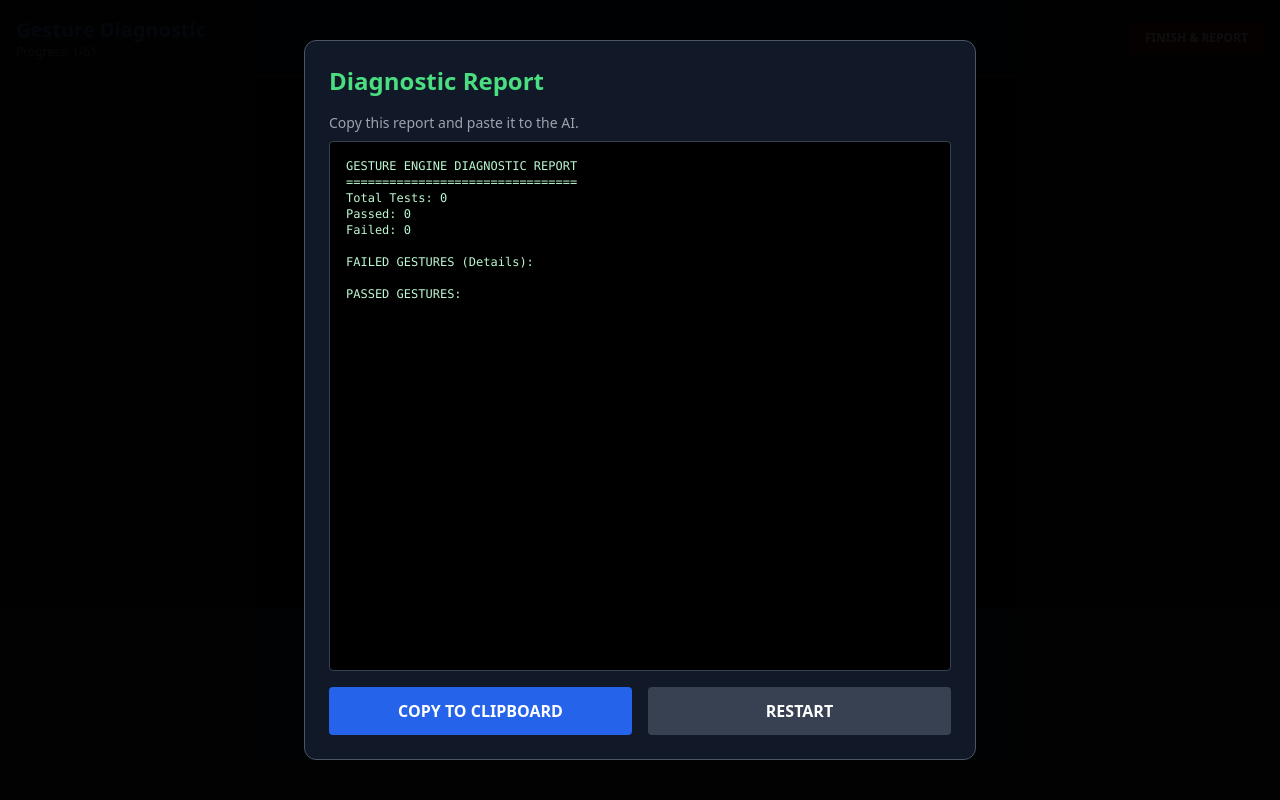
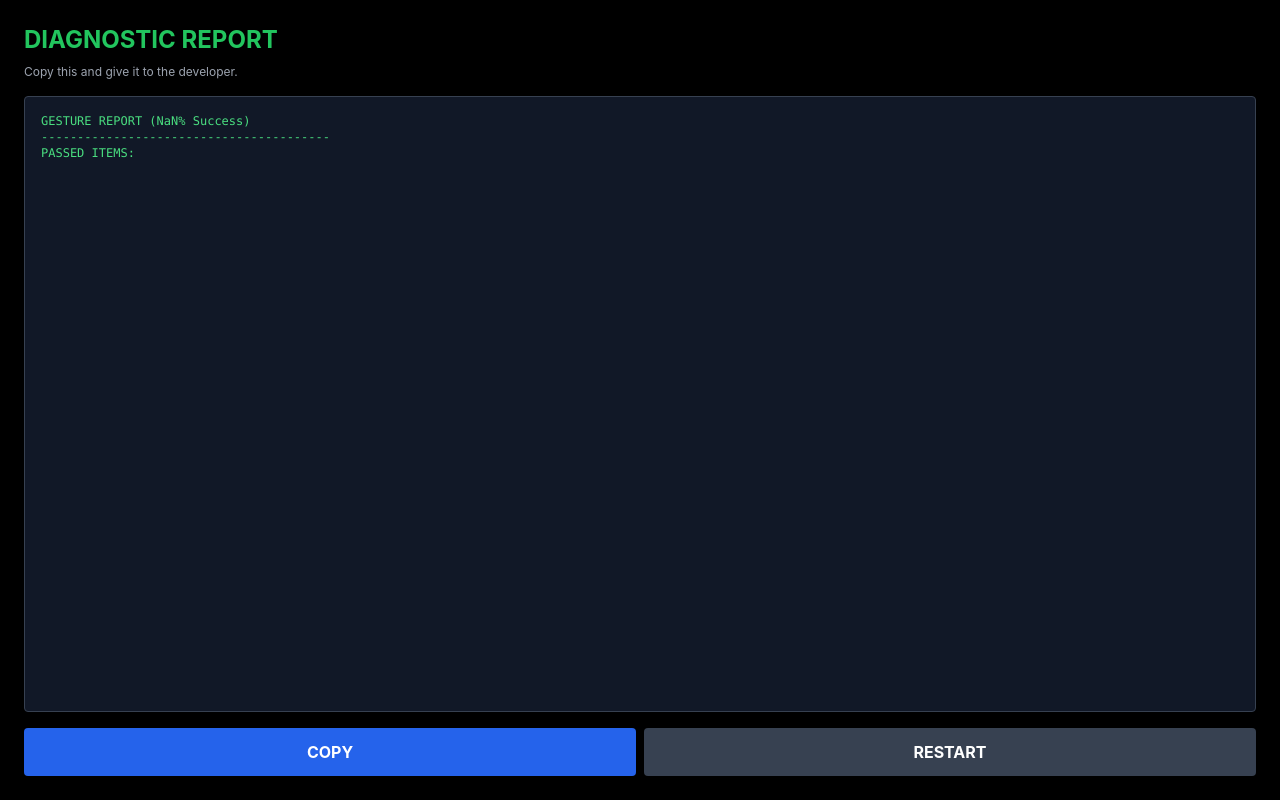
Before and after one commit to nunya42000-lab/AmandaJordan, a plain HTML site: page index.html in a window 1280 px wide. Both pictures are taken after a click on the button "FINISH & REPORT". Drawn offline with nearby package versions, Linux system fonts and the light colour scheme.

Commit message:
Update index.html

```diff
--- a/index.html
+++ b/index.html
@@ -3,62 +3,108 @@
 <head>
     <meta charset="UTF-8">
     <meta name="viewport" content="width=device-width, initial-scale=1.0, maximum-scale=1.0, user-scalable=no">
-    <title>Gesture Engine Tester</title>
+    <title>Clean Gesture Tester</title>
     <script src="https://cdn.tailwindcss.com"></script>
     <style>
-        body { touch-action: none; overscroll-behavior: none; background: #111; color: #eee; }
-        #trail-canvas { position: absolute; top: 0; left: 0; width: 100%; height: 100%; pointer-events: none; z-index: 50; }
-        .log-item { font-family: monospace; font-size: 0.8rem; border-bottom: 1px solid #333; padding: 4px; }
-        .log-fail { color: #f87171; }
-        .log-pass { color: #4ade80; }
+        body {
+            background-color: #000;
+            color: #fff;
+            overflow: hidden;
+            touch-action: none;
+            user-select: none;
+            font-family: 'Inter', sans-serif;
+        }
+
+        /* The Ghost UI Layer - Clicks pass through this */
+        #ghost-ui {
+            position: absolute;
+            inset: 0;
+            display: flex;
+            flex-direction: column;
+            align-items: center;
+            justify-content: center;
+            pointer-events: none; /* KEY: This lets you swipe through text */
+            z-index: 10;
+        }
+
+        #trail-canvas {
+            position: absolute;
+            top: 0;
+            left: 0;
+            width: 100%;
+            height: 100%;
+            pointer-events: none;
+            z-index: 5;
+        }
+
+        .status-bar {
+            position: absolute;
+            top: 0;
+            left: 0;
+            right: 0;
+            padding: 10px 20px;
+            display: flex;
+            justify-content: space-between;
+            pointer-events: none; /* Let clicks pass */
+            z-index: 20;
+        }
+
+        /* Buttons need pointer events back */
+        .interactive-btn {
+            pointer-events: auto;
+            cursor: pointer;
+        }
+
+        /* Animations */
+        @keyframes flashGreen { 0% { background: rgba(0,255,0,0.5); } 100% { background: transparent; } }
+        @keyframes flashRed { 0% { background: rgba(255,0,0,0.5); } 100% { background: transparent; } }
+        .flash-pass { animation: flashGreen 0.3s ease-out; }
+        .flash-fail { animation: flashRed 0.3s ease-out; }
     </style>
 </head>
-<body class="h-screen flex flex-col">
+<body id="app-body">
 
-    <div class="p-4 bg-gray-900 border-b border-gray-700 flex justify-between items-center z-10">
-        <div>
-            <h1 class="text-xl font-bold text-blue-500">Gesture Diagnostic</h1>
-            <div class="text-xs text-gray-400">Progress: <span id="progress-lbl">0/0</span></div>
+    <canvas id="trail-canvas"></canvas>
+
+    <div class="status-bar">
+        <div class="text-xs text-gray-500 font-mono">
+            TEST: <span id="progress-display">0/0</span>
         </div>
-        <button id="finish-btn" class="bg-red-900 hover:bg-red-700 text-white px-4 py-2 rounded text-xs font-bold">FINISH & REPORT</button>
+        <button id="end-early-btn" class="interactive-btn bg-red-900/50 hover:bg-red-700 text-white text-[10px] px-2 py-1 rounded border border-red-800">
+            FINISH & REPORT
+        </button>
     </div>
 
-    <div id="test-area" class="flex-grow relative flex flex-col items-center justify-center p-6">
-        <canvas id="trail-canvas"></canvas>
-
-        <div class="z-10 text-center pointer-events-none">
-            <h2 class="text-gray-500 text-sm uppercase tracking-widest mb-2">Please Perform</h2>
-            <div id="current-gesture-name" class="text-4xl md:text-6xl font-black text-white mb-4 animate-pulse">LOADING...</div>
-            <div id="attempts-lbl" class="text-xl font-bold text-yellow-500">Attempt 1 of 3</div>
-            <div id="feedback-lbl" class="h-8 text-sm mt-2 font-mono text-gray-400">Waiting for input...</div>
+    <div id="ghost-ui">
+        <div id="instruction-label" class="text-gray-600 text-sm uppercase tracking-[0.2em] mb-2">PERFORM</div>
+        <div id="gesture-name" class="text-5xl md:text-7xl font-black text-white/20 text-center px-4 leading-tight transition-all duration-200">
+            LOADING...
         </div>
+        <div id="feedback-sub" class="mt-4 text-xl font-mono text-yellow-500/80 h-6">Attempt 1/3</div>
+        <div id="last-detected" class="mt-2 text-xs font-mono text-gray-600 h-4"></div>
     </div>
 
-    <div class="h-48 bg-gray-800 border-t border-gray-600 overflow-y-auto p-2 z-10" id="log-container">
-        </div>
-
-    <div id="report-modal" class="fixed inset-0 bg-black bg-opacity-95 hidden z-[100] flex items-center justify-center p-4">
-        <div class="bg-gray-900 border border-gray-600 rounded-xl p-6 w-full max-w-2xl h-full max-h-[90vh] flex flex-col">
-            <h2 class="text-2xl font-bold mb-4 text-green-400">Diagnostic Report</h2>
-            <p class="text-sm text-gray-400 mb-2">Copy this report and paste it to the AI.</p>
-            <textarea id="report-text" class="flex-grow bg-black p-4 font-mono text-xs text-green-200 rounded border border-gray-700 resize-none mb-4 focus:outline-none"></textarea>
-            <div class="flex gap-4">
-                <button id="copy-btn" class="flex-1 bg-blue-600 hover:bg-blue-500 text-white font-bold py-3 rounded">COPY TO CLIPBOARD</button>
-                <button onclick="location.reload()" class="flex-1 bg-gray-700 hover:bg-gray-600 text-white font-bold py-3 rounded">RESTART</button>
-            </div>
+    <div id="report-modal" class="fixed inset-0 bg-black z-50 hidden flex flex-col p-6">
+        <h1 class="text-2xl font-bold text-green-500 mb-2">DIAGNOSTIC REPORT</h1>
+        <p class="text-gray-400 text-xs mb-4">Copy this and give it to the developer.</p>
+        <textarea id="report-output" class="flex-grow bg-gray-900 border border-gray-700 text-green-400 font-mono text-xs p-4 rounded resize-none mb-4 outline-none"></textarea>
+        <div class="flex gap-2 h-12">
+            <button id="copy-btn" class="flex-1 bg-blue-600 hover:bg-blue-500 text-white font-bold rounded interactive-btn">COPY</button>
+            <button onclick="location.reload()" class="flex-1 bg-gray-700 hover:bg-gray-600 text-white font-bold rounded interactive-btn">RESTART</button>
         </div>
     </div>
 
     <script type="module">
         import { GestureEngine } from './gestures.js';
 
-        // --- 1. THE COMPLETE GESTURE LIST (Hardcoded from your settings.js) ---
-        const ALL_GESTURES = [
+        // --- THE FULL LIST ---
+        const TEST_QUEUE = [
             // Basics
             'tap', 'double_tap', 'triple_tap', 'long_tap',
 
-            // Spatial
-            'motion_tap_spatial_any', 'motion_tap_spatial_up', 'motion_tap_spatial_down', 'motion_tap_spatial_left', 'motion_tap_spatial_right',
+            // Spatial Taps
+            'motion_tap_spatial_any',
+            'motion_tap_spatial_up', 'motion_tap_spatial_down', 'motion_tap_spatial_left', 'motion_tap_spatial_right',
 
             // 3-Tap Lines
             'triple_tap_spatial_line_up', 'triple_tap_spatial_line_down', 'triple_tap_spatial_line_left', 'triple_tap_spatial_line_right',
@@ -66,166 +112,152 @@
             // Corners
             'triple_tap_spatial_corner_ne', 'triple_tap_spatial_corner_nw', 'triple_tap_spatial_corner_se', 'triple_tap_spatial_corner_sw',
 
-            // Boomerangs
-            'triple_tap_spatial_boomerang_up', 'triple_tap_spatial_boomerang_down', 'triple_tap_spatial_boomerang_left', 'triple_tap_spatial_boomerang_right',
-
-            // Multi-Touch Taps
-            'tap_2f_any', 'double_tap_2f_any', 'triple_tap_2f_any', 'long_tap_2f_any',
-            'tap_3f_any', 'double_tap_3f_any', 'triple_tap_3f_any', 'long_tap_3f_any',
+            // Multi-Touch
+            'tap_2f_any', 'double_tap_2f_any', 'triple_tap_2f_any',
+            'tap_3f_any', 'double_tap_3f_any', 'triple_tap_3f_any',
 
             // Swipes
             'swipe_up', 'swipe_down', 'swipe_left', 'swipe_right',
             'swipe_long_up', 'swipe_long_down', 'swipe_long_left', 'swipe_long_right',
 
-            // Multi-Touch Swipes
+            // Multi-Swipes
             'swipe_up_2f', 'swipe_down_2f', 'swipe_left_2f', 'swipe_right_2f',
             'pinch_swipe_any_2f', 'expand_swipe_any_2f',
-            'swipe_up_3f', 'swipe_down_3f', 'swipe_left_3f', 'swipe_right_3f',
 
             // Shapes
             'boomerang_up', 'boomerang_down', 'boomerang_left', 'boomerang_right',
             'zigzag_up', 'zigzag_down', 'zigzag_left', 'zigzag_right',
 
-            // Complex Shapes
+            // Complex
             'square_cw', 'square_ccw',
-            'triangle_cw', 'triangle_ccw',
-            'u_shape_up_cw', 'u_shape_down_cw'
+            'triangle_cw', 'triangle_ccw'
         ];
 
-        // --- 2. STATE ---
+        // --- STATE ---
         let currentIndex = 0;
-        let attempts = 0;
+        let attempts = 1;
         let results = [];
-        let engine = null;
-        let trailCtx = null;
-        let fadeTimer = null;
+        let engine;
+        let trailCtx;
+        let fadeTimer;
 
-        // --- 3. UI ELEMENTS ---
-        const uiName = document.getElementById('current-gesture-name');
-        const uiAttempts = document.getElementById('attempts-lbl');
-        const uiFeedback = document.getElementById('feedback-lbl');
-        const uiProgress = document.getElementById('progress-lbl');
-        const logContainer = document.getElementById('log-container');
-        const reportModal = document.getElementById('report-modal');
-        const reportText = document.getElementById('report-text');
+        // --- DOM ---
+        const els = {
+            body: document.getElementById('app-body'),
+            name: document.getElementById('gesture-name'),
+            sub: document.getElementById('feedback-sub'),
+            detected: document.getElementById('last-detected'),
+            progress: document.getElementById('progress-display'),
+            canvas: document.getElementById('trail-canvas'),
+            modal: document.getElementById('report-modal'),
+            report: document.getElementById('report-output'),
+            copyBtn: document.getElementById('copy-btn'),
+            endBtn: document.getElementById('end-early-btn')
+        };
 
-        // --- 4. ENGINE INIT ---
+        // --- INIT ---
         function init() {
-            // Setup Visual Trail Canvas
-            const cvs = document.getElementById('trail-canvas');
-            cvs.width = window.innerWidth;
-            cvs.height = window.innerHeight;
-            trailCtx = cvs.getContext('2d');
+            // 1. Setup Canvas
+            els.canvas.width = window.innerWidth;
+            els.canvas.height = window.innerHeight;
+            trailCtx = els.canvas.getContext('2d');
 
-            // Initialize Engine
+            // 2. Setup Engine
             engine = new GestureEngine(document.body, {
                 debug: true,
-                tapDelay: 300, // Matching your default
+                tapDelay: 300,
                 swipeThreshold: 30
             }, {
-                onGesture: handleGesture,
-                onContinuous: (d) => uiFeedback.innerText = `Continuous: ${d.type}`,
+                onGesture: (d) => checkGesture(d),
+                onContinuous: (d) => { /* Ignore continuous for specific tests unless needed */ },
                 onDebug: (msg) => console.log(msg)
             });
 
-            // IMPORTANT: Unblock ALL gestures
-            engine.updateAllowed(ALL_GESTURES);
+            // 3. Unblock all gestures
+            engine.updateAllowed(TEST_QUEUE);
 
-            // Start First Test
-            loadTest();
+            // 4. Start Test
+            loadNext();
 
-            // Trail drawing logic
+            // 5. Drawing Listeners
             document.body.addEventListener('pointermove', drawTrail);
-            document.body.addEventListener('pointerdown', () => {
-                // Clear canvas on new touch
-                trailCtx.clearRect(0,0, cvs.width, cvs.height);
-                clearTimeout(fadeTimer);
-            });
-            document.body.addEventListener('pointerup', () => {
-                // Fade out after a second
-                fadeTimer = setTimeout(() => trailCtx.clearRect(0,0, cvs.width, cvs.height), 1000);
-            });
+            document.body.addEventListener('pointerdown', startTrail);
         }
 
-        function drawTrail(e) {
-            if(e.buttons === 0) return;
-            trailCtx.lineWidth = 5;
-            trailCtx.lineCap = 'round';
-            trailCtx.strokeStyle = 'rgba(74, 222, 128, 0.5)'; // Green
-            trailCtx.lineTo(e.clientX, e.clientY);
-            trailCtx.stroke();
-            trailCtx.beginPath();
-            trailCtx.moveTo(e.clientX, e.clientY);
-        }
-
-        // --- 5. TEST LOGIC ---
-        function loadTest() {
-            if(currentIndex >= ALL_GESTURES.length) {
+        // --- LOGIC ---
+        function loadNext() {
+            if (currentIndex >= TEST_QUEUE.length) {
                 finish();
                 return;
             }
 
-            const g = ALL_GESTURES[currentIndex];
-            uiName.textContent = g.replace(/_/g, ' ').toUpperCase();
-            uiName.className = "text-4xl md:text-6xl font-black text-white mb-4"; // Reset colors
+            const target = TEST_QUEUE[currentIndex];
+            els.name.textContent = target.replace(/_/g, ' ').replace('spatial', '').trim();
+            els.name.style.color = 'rgba(255,255,255,0.2)'; // Reset color
+
             attempts = 1;
             updateStatus();
-            uiFeedback.textContent = "Waiting...";
-            uiProgress.textContent = `${currentIndex + 1}/${ALL_GESTURES.length}`;
+            els.detected.textContent = "";
+            els.progress.textContent = `${currentIndex + 1}/${TEST_QUEUE.length}`;
         }
 
         function updateStatus() {
-            uiAttempts.textContent = `Attempt ${attempts} of 3`;
-            if(attempts === 1) uiAttempts.className = "text-xl font-bold text-green-500";
-            if(attempts === 2) uiAttempts.className = "text-xl font-bold text-yellow-500";
-            if(attempts === 3) uiAttempts.className = "text-xl font-bold text-red-500";
+            els.sub.textContent = `Attempt ${attempts}/3`;
+            els.sub.style.color = attempts === 1 ? '#4ade80' : (attempts === 2 ? '#facc15' : '#f87171');
         }
 
-        function handleGesture(data) {
-            if(currentIndex >= ALL_GESTURES.length) return;
+        function checkGesture(data) {
+            if (currentIndex >= TEST_QUEUE.length) return;
 
-            const target = ALL_GESTURES[currentIndex];
-            const detected = data.id; // Specific ID from engine
-            const detectedName = data.name; // ID passed back usually
+            const target = TEST_QUEUE[currentIndex];
+            const detectedID = data.id;
 
-            let passed = false;
+            let isMatch = false;
 
-            // --- MATCHING LOGIC ---
-            // 1. Exact Match
-            if (detected === target) passed = true;
+            // 1. Exact
+            if (detectedID === target) isMatch = true;
 
-            // 2. Wildcard Match (Target is "swipe_any", Detected is "swipe_up")
-            if (!passed && target.includes('_any')) {
-                const base = target.replace('_any', ''); // e.g., "tap_2f"
-                if (detected.startsWith(base)) passed = true;
+            // 2. Wildcards (e.g. target="swipe_any", detected="swipe_up" -> PASS)
+            if (!isMatch && target.endsWith('_any')) {
+                const base = target.replace('_any', '');
+                if (detectedID.startsWith(base)) isMatch = true;
             }
 
-            // 3. Reverse Wildcard (Target is "swipe_up", Detected is "swipe_long_up" - usually accept stricter)
-            if (!passed && detected.includes('long') && !target.includes('long')) {
-                 // Allow long swipe to pass normal swipe test
-                 if(detected.replace('long_', '') === target) passed = true;
+            // 3. Relaxed Long Swipes (target="swipe_up", detected="swipe_long_up" -> PASS)
+            if (!isMatch && detectedID.includes('long') && !target.includes('long')) {
+                if (detectedID.replace('long_', '') === target) isMatch = true;
             }
 
-            // --- RESULT HANDLING ---
-            if (passed) {
-                log(`PASS: ${target}`, true);
-                flashScreen('green');
-                results.push({ target: target, result: 'PASS', attempts: attempts });
+            els.detected.textContent = `Saw: ${detectedID}`;
+
+            if (isMatch) {
+                // Success
+                flash('flash-pass');
+                results.push({ target, status: 'PASS', attempts, detected: detectedID });
+
+                // Visual feedback before moving on
+                els.name.style.color = '#4ade80'; // Green text
+                els.name.textContent = "YES";
+
                 setTimeout(() => {
                     currentIndex++;
-                    loadTest();
-                }, 500);
+                    loadNext();
+                }, 400);
+
             } else {
-                log(`FAIL: Expected ${target}, Got ${detected}`, false);
-                uiFeedback.textContent = `Detected: ${detected}`;
-                flashScreen('red');
+                // Fail
+                flash('flash-fail');
 
                 if (attempts >= 3) {
-                    results.push({ target: target, result: 'FAIL', got: detected });
+                    results.push({ target, status: 'FAIL', attempts, detected: detectedID });
+
+                    els.name.style.color = '#f87171'; // Red text
+                    els.name.textContent = "SKIP";
+
                     setTimeout(() => {
                         currentIndex++;
-                        loadTest();
-                    }, 500);
+                        loadNext();
+                    }, 400);
                 } else {
                     attempts++;
                     updateStatus();
@@ -233,55 +265,71 @@
             }
         }
 
-        function log(msg, success) {
-            const div = document.createElement('div');
-            div.textContent = msg;
-            div.className = `log-item ${success ? 'log-pass' : 'log-fail'}`;
-            logContainer.prepend(div);
+        function flash(className) {
+            els.body.classList.remove('flash-pass', 'flash-fail');
+            void els.body.offsetWidth; // Trigger reflow
+            els.body.classList.add(className);
         }
 
-        function flashScreen(color) {
-            const el = document.getElementById('test-area');
-            const originalBg = ""; // transparent
-            el.style.backgroundColor = color === 'green' ? 'rgba(0,50,0,0.5)' : 'rgba(50,0,0,0.5)';
-            setTimeout(() => el.style.backgroundColor = originalBg, 200);
+        function finish() {
+            els.modal.classList.remove('hidden');
+
+            const passed = results.filter(r => r.status === 'PASS');
+            const failed = results.filter(r => r.status === 'FAIL');
+
+            let txt = `GESTURE REPORT (${Math.round((passed.length / results.length)*100)}% Success)\n`;
+            txt += "----------------------------------------\n";
+
+            if(failed.length > 0) {
+                txt += "FAILED ITEMS:\n";
+                failed.forEach(f => {
+                    txt += `[X] ${f.target} (Last saw: ${f.detected || 'none'})\n`;
+                });
+                txt += "\n";
+            }
+
+            txt += "PASSED ITEMS:\n";
+            passed.forEach(p => {
+                txt += `[O] ${p.target} (${p.attempts} tries)\n`;
+            });
+
+            els.report.value = txt;
         }
 
-        // --- 6. REPORTING ---
-        function finish() {
-            reportModal.classList.remove('hidden');
-
-            // Build Report
-            let txt = "GESTURE ENGINE DIAGNOSTIC REPORT\n";
-            txt += "================================\n";
-            txt += `Total Tests: ${results.length}\n`;
-            const passed = results.filter(r => r.result === 'PASS').length;
-            txt += `Passed: ${passed}\n`;
-            txt += `Failed: ${results.length - passed}\n\n`;
-
-            txt += "FAILED GESTURES (Details):\n";
-            results.filter(r => r.result === 'FAIL').forEach(r => {
-                txt += `[X] ${r.target} (Detected: ${r.got})\n`;
-            });
-
-            txt += "\nPASSED GESTURES:\n";
-            results.filter(r => r.result === 'PASS').forEach(r => {
-                txt += `[O] ${r.target} (${r.attempts} attempts)\n`;
-            });
-
-            reportText.value = txt;
+        // --- CANVAS TRAIL ---
+        function startTrail() {
+            trailCtx.clearRect(0, 0, els.canvas.width, els.canvas.height);
+            clearTimeout(fadeTimer);
         }
 
-        // Button Listeners
-        document.getElementById('finish-btn').onclick = finish;
-        document.getElementById('copy-btn').onclick = () => {
-            reportText.select();
-            navigator.clipboard.writeText(reportText.value);
-            alert("Copied to clipboard!");
+        function drawTrail(e) {
+            if (e.buttons === 0) return;
+            trailCtx.lineWidth = 4;
+            trailCtx.lineCap = 'round';
+            trailCtx.strokeStyle = 'rgba(74, 222, 128, 0.6)';
+            trailCtx.lineTo(e.clientX, e.clientY);
+            trailCtx.stroke();
+            trailCtx.beginPath();
+            trailCtx.moveTo(e.clientX, e.clientY);
+
+            // Auto fade
+            clearTimeout(fadeTimer);
+            fadeTimer = setTimeout(() => {
+                trailCtx.clearRect(0, 0, els.canvas.width, els.canvas.height);
+            }, 800);
+        }
+
+        // --- BUTTONS ---
+        els.copyBtn.onclick = () => {
+            els.report.select();
+            navigator.clipboard.writeText(els.report.value);
+            els.copyBtn.textContent = "COPIED!";
         };
+        els.endBtn.onclick = finish;
 
         // Start
         init();
+
     </script>
 </body>
 </html>
```
